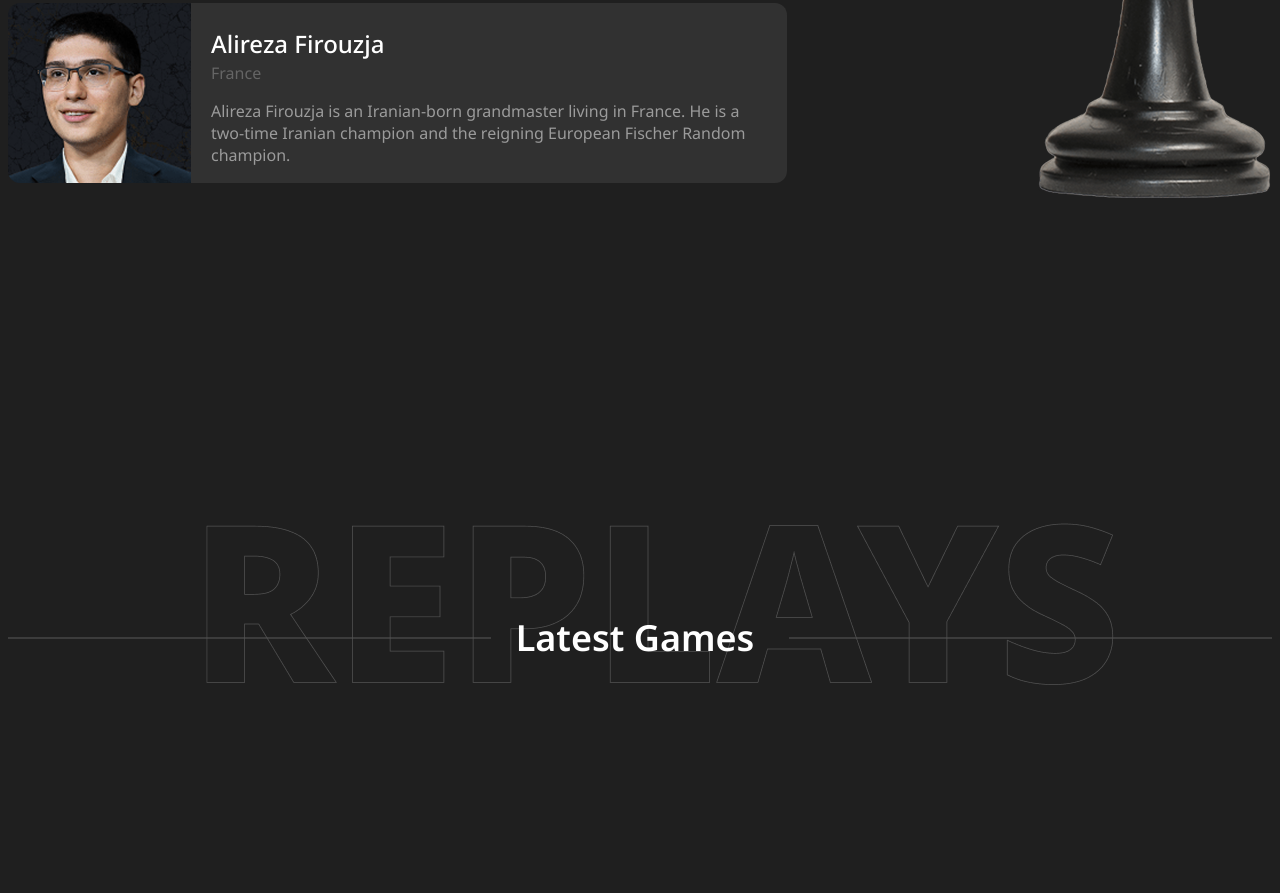
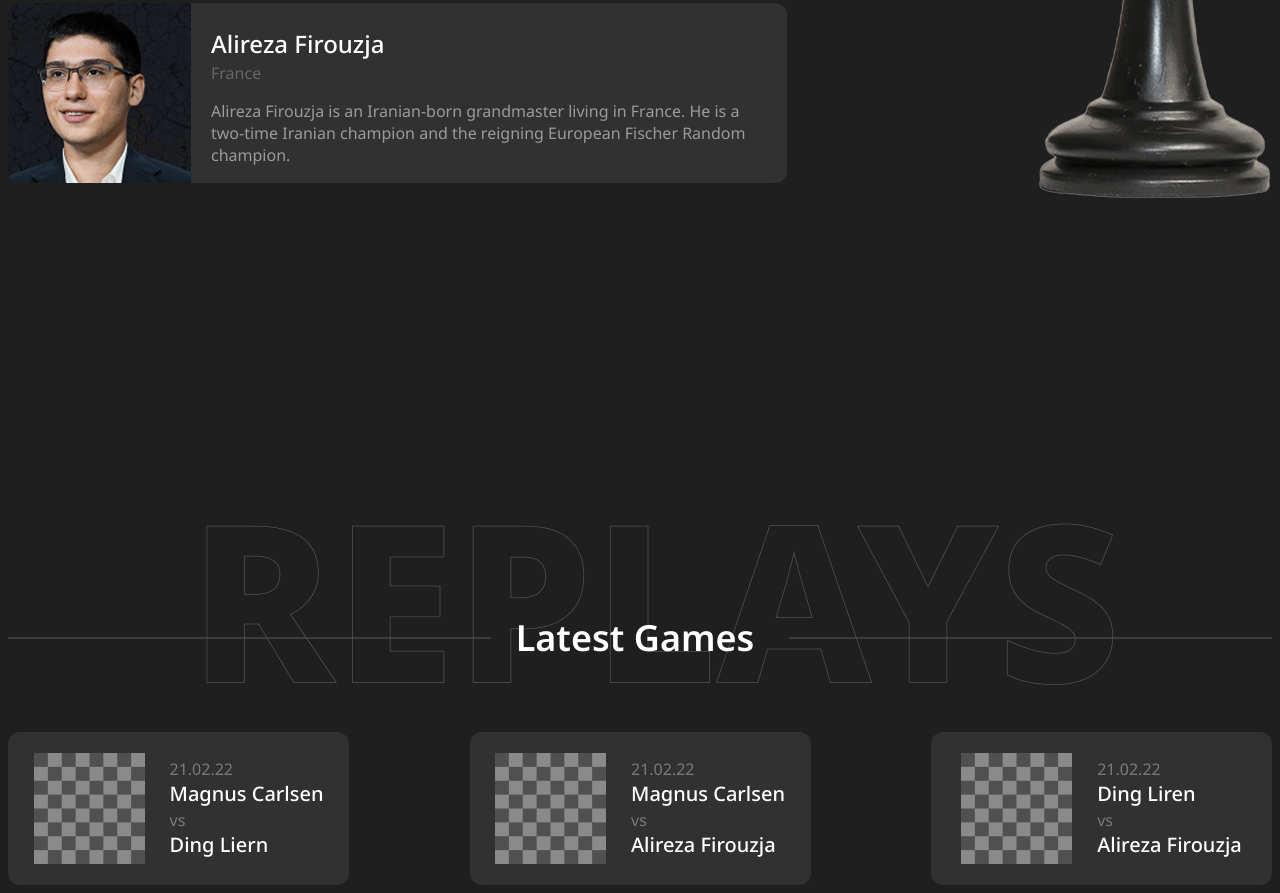
Before and after one commit to syedshafinahmed/Chess-Pro, a plain HTML site: page index.html in a window 1280 px wide. Shown: the part 2888-3781 px from the top of the page. Before the commit the page ends 3573 px from the top, so only its background shows below. Drawn offline with Linux system fonts and the light colour scheme.

Commit message:
added matches

```diff
--- a/index.html
+++ b/index.html
@@ -159,6 +159,36 @@
         </div>
     </div>
 
+    <div class="latestgames container">
+        <div class="latestgames1">
+            <img src="images/Group 32.png" alt="">
+            <div>
+                <span>21.02.22</span>
+                <p>Magnus Carlsen</p>
+                <span>vs</span>
+                <p>Ding Liern</p>
+            </div>
+        </div>
+        <div class="latestgames1">
+            <img src="images/Group 32.png" alt="">
+            <div>
+                <span>21.02.22</span>
+                <p>Magnus Carlsen</p>
+                <span>vs</span>
+                <p>Alireza Firouzja</p>
+            </div>
+        </div>
+        <div class="latestgames1">
+            <img src="images/Group 32.png" alt="">
+            <div>
+                <span>21.02.22</span>
+                <p>Ding Liren</p>
+                <span>vs</span>
+                <p>Alireza Firouzja</p>
+            </div>
+        </div>
+    </div>
+
 
 </body>
 
--- a/style.css
+++ b/style.css
@@ -242,3 +242,28 @@ header div{
     top: -90px;
     z-index: 1;
 }
+.latestgames1 span{
+    color: #7B7B7B;
+    margin-bottom: 2px;
+}
+.latestgames1 p{
+    font-size: 20px;
+    font-weight: 500;
+    margin-bottom: 2px;
+    margin-top: 0px;
+}
+.latestgames1{
+    width: 341px;
+    height: 153px;
+    background-color: #313131;
+    display: flex;
+    justify-content: center;
+    align-items: center;
+    gap: 25px;
+    border-radius: 12px;
+}
+.latestgames{
+    display: flex;
+    justify-content: space-between;
+    margin-top: 70px;
+}
```
